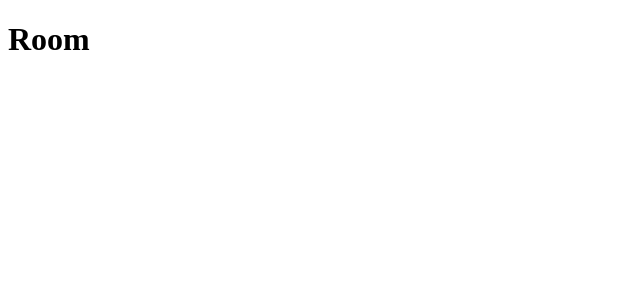
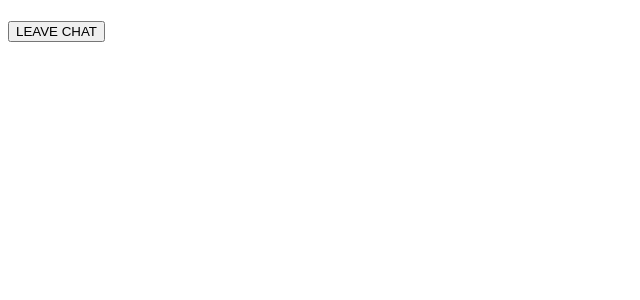
Before and after one commit to emilgsalmi/4Chat, a React (Vite) app in the folder client/: page /room in a window 1280 px wide. Shown: the top 300 px of the page, without its empty margins (0-640 px from the left). Built offline with nearby package versions, Linux system fonts and the light colour scheme.

Commit message:
leave room progress

```diff
--- a/client/src/socketContext.tsx
+++ b/client/src/socketContext.tsx
@@ -7,7 +7,8 @@ interface ISocketContext {
  enterLobby : (username:string) => void,
  setUsername : React.Dispatch<React.SetStateAction<string>>,
  setMyRoom : React.Dispatch<React.SetStateAction<string>>,
- rooms : any []
+ rooms : {},
+ leaveRoom : (room:string) => void
 }
 
 // Default values for Context
@@ -18,7 +19,9 @@ const defaultValues = {
  enterLobby : () => {},
  setUsername : () => {},
  setMyRoom : () => {},
- rooms : []
+ rooms : {},
+//  participants : []
+leaveRoom : () => {}
 
 }
 
@@ -37,7 +40,7 @@ const SocketProvider = ({children}:PropsWithChildren) => {
 
     const [username, setUsername] = useState("");
     const [myRoom, setMyRoom] = useState("");
-    const [rooms, setRooms] = useState([]);
+    const [rooms, setRooms] = useState({});
 
 
 // Connect to socket & enter lobby
@@ -65,11 +68,19 @@ const SocketProvider = ({children}:PropsWithChildren) => {
         if(myRoom !== "") {
             socket.emit('join-room', myRoom)
         }
+
     }, [myRoom])
+
+ // Leave room
+    const leaveRoom = (room : string) => {
+        socket.emit('leave-room', room)
+
+    }
+
 
 
     return (
-        <SocketContext.Provider value={ {username, myRoom, enterLobby, setUsername, setMyRoom, rooms} }>
+        <SocketContext.Provider value={ {username, myRoom, enterLobby, setUsername, setMyRoom, rooms, leaveRoom} }>
            {children}
         </SocketContext.Provider>
     )
--- a/client/src/views/Room.tsx
+++ b/client/src/views/Room.tsx
@@ -1,7 +1,34 @@
+import { useEffect, useState } from "react";
+import { useSocket } from "../socketContext";
+import { useNavigate } from "react-router";
+
 function Room() {
+	const {rooms, myRoom, leaveRoom} = useSocket();
+	const [html, setHtml] = useState<any>([])
+
+	const navigate = useNavigate();
+
+	const partic : string[] = rooms[myRoom];
+
+
 	return (
 		<div>
-			<h1>Room</h1>
+			<h1>{myRoom}</h1>
+
+			<div className="chatbox"></div>
+
+			<ul className="participant-list">
+
+			{/* {
+			   partic.map((name) => {
+
+				return <li key={name}>{name}</li>
+			  })
+			} 	 */}
+
+			</ul>
+
+			<button onClick={() => {leaveRoom(myRoom); navigate(-1)}}>LEAVE CHAT</button>
 		</div>
 	);
 }
```
